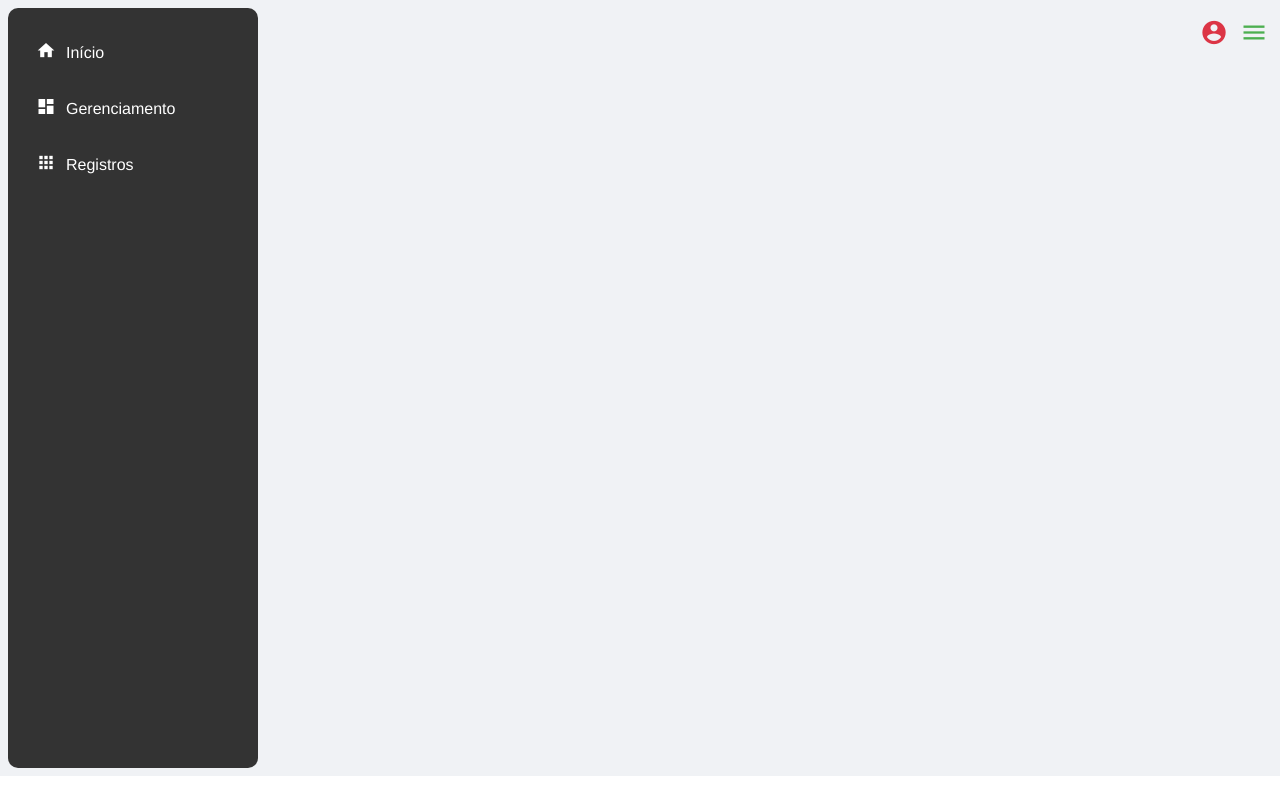
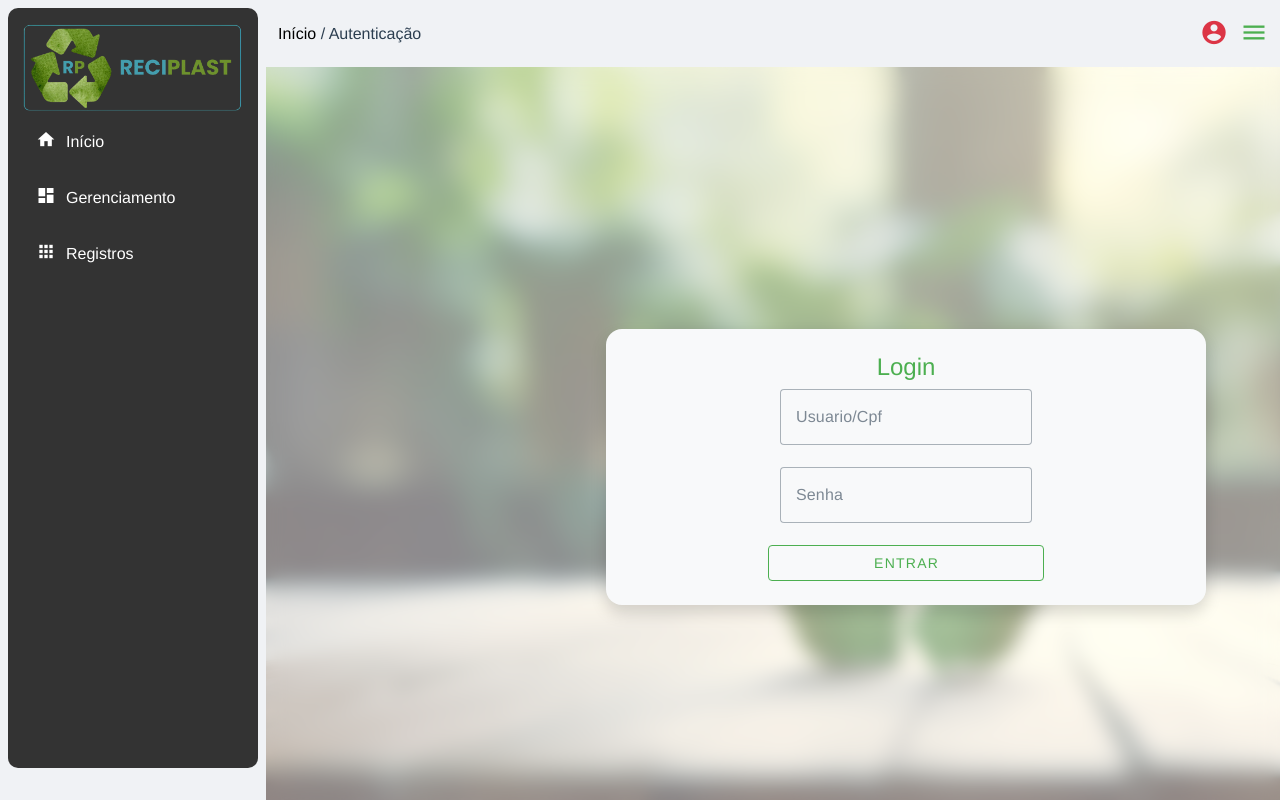
Before and after one commit to oondels/reciplast, a Vue app: page /login in a window 1280 px wide. Built offline with nearby package versions, Linux system fonts and the light colour scheme; what vue3-apexcharts would draw is missing.

Commit message:
rota rotaZ aprotegiada e login

```diff
--- a/src/components/NavBar.vue
+++ b/src/components/NavBar.vue
@@ -1,7 +1,10 @@
 <template>
   <nav class="shadow-none navbar navbar-main navbar-expand-lg border-radius-xl" data-scroll="true">
     <div class="px-3 py-1 container-fluid">
-      <div class="pag-atual">{{ pageName() }}</div>
+      <div class="pag-atual">
+        <router-link to="/"> Início </router-link> /
+        {{ pageName() === "Início" ? "" : pageName() }}
+      </div>
 
       <div class="actions">
         <v-dialog max-width="400">
@@ -39,7 +42,7 @@
 
                 <v-text-field
                   :rules="[required]"
-									type="password"
+                  type="password"
                   label="Senha"
                   variant="outlined"
                   color="success"
@@ -63,7 +66,7 @@
             </v-card>
           </template>
 
-					<!-- User Logado -->
+          <!-- User Logado -->
           <template v-else v-slot:default="{ isActive }">
             <v-card>
               <v-card-title
@@ -207,4 +210,9 @@ export default {
 };
 </script>
 
-<style scoped></style>
+<style scoped>
+a {
+  text-decoration: none;
+  color: black;
+}
+</style>
--- a/src/components/SideNav.vue
+++ b/src/components/SideNav.vue
@@ -1,7 +1,7 @@
 <template>
   <aside class="side-nav m-2" :class="showSideNav ? 'show' : ''">
     <router-link to="/">
-      <!-- <img class="mw-100" src="logo.png" alt="logo reciplast" /> -->
+      <img class="mw-100" src="logo.png" alt="logo reciplast" />
     </router-link>
 
     <div class="w-auto">
@@ -83,7 +83,7 @@ export default {
 }
 
 .nav-button:hover {
-  background-color: rgba(255, 255, 255, 0.5);
+  background-color: rgba(92, 255, 146, 0.5);
 }
 
 .nav-button i {
--- a/src/router/index.js
+++ b/src/router/index.js
@@ -1,5 +1,6 @@
 import DashBoard from '@/views/DashBoard.vue'
 import HomeView from '@/views/HomeView.vue'
+import Login from '@/views/Login.vue'
 import RegistrosApp from '@/views/RegistrosApp.vue'
 import { createRouter, createWebHistory } from 'vue-router'
 
@@ -12,12 +13,19 @@ const routes = [
   {
     path: '/dashboard',
     name: 'Gerenciamento',
-    component: DashBoard
+    component: DashBoard,
+		meta: {requiresAuth: true}
   },
   {
     path: '/registros',
     name: 'Registro Fabricação',
-    component: RegistrosApp
+    component: RegistrosApp,
+		meta: {requiresAuth: true}
+  },
+  {
+    path: '/login',
+    name: 'Autenticação',
+    component: Login,
   },
 ]
 
@@ -26,4 +34,15 @@ const router = createRouter({
   routes
 })
 
+router.beforeEach((to, from, next) => {
+	const requiresAuth = to.matched.some(record => record.meta.requiresAuth)
+	const isAuthenticated = !!sessionStorage.getItem("token")
+
+	if (requiresAuth && !isAuthenticated) {
+		next('/login')
+	} else {
+		next()
+	}
+})
+
 export default router
--- /dev/null
+++ b/src/views/Login.vue
@@ -0,0 +1,114 @@
+<template>
+  <div class="login-container d-flex align-items-center">
+    <div
+      class="login-form bg-light rounded-4 shadow p-4 d-flex flex-column justify-content-center align-items-center row col-12 flex-wrap"
+    >
+      <div class="login-title">
+        <h4 class="text-success text-center">Login</h4>
+      </div>
+
+      <v-text-field
+        class="col-6"
+        v-model="userCpf"
+        variant="outlined"
+        color="success"
+        label="Usuario/Cpf"
+      />
+      <v-text-field
+        class="col-6"
+        v-model="password"
+        variant="outlined"
+        color="success"
+        type="password"
+        label="Senha"
+      />
+
+      <v-btn @click="login" class="col-6" variant="outlined" color="success">Entrar</v-btn>
+    </div>
+  </div>
+	<alert-component ref="alert"/>
+  <Footer />
+</template>
+
+<script>
+import AlertComponent from "@/components/Alert.vue";
+import Footer from "@/components/Footer.vue";
+import axios from "axios";
+import ip from "../ip";
+
+export default {
+  name: "LoginRoute",
+  components: { Footer, AlertComponent },
+
+  data() {
+    return {
+      userCpf: null,
+      password: null,
+    };
+  },
+
+  mounted() {},
+  methods: {
+    login() {
+      const data = {
+        userCpf: this.userCpf,
+        password: this.password,
+      };
+
+      axios
+        .post(`${ip}/auth/login`, data)
+        .then((response) => {
+          const token = response.data.token;
+          sessionStorage.setItem("token", token);
+
+          console.log(response.data);
+          this.$refs.alert.mostrarAlerta(
+            "success",
+            "check_circle",
+            "Sucesso",
+            response.data.message
+          );
+
+          setTimeout(() => {
+            window.location.reload();
+          }, 1500);
+        })
+        .catch((error) => {
+          console.error("Erro ao fazer login", error);
+          this.$refs.alert.mostrarAlerta("warning", "warning", "Erro", error.response.data.message);
+        });
+    },
+  },
+};
+</script>
+
+<style scoped>
+.login-container {
+  width: 100vw;
+  height: 100vh;
+  background: url("../../public/recycle-bg.jpg") no-repeat center center;
+  background-size: cover;
+  display: flex;
+  align-items: center;
+  justify-content: center;
+  position: relative;
+}
+
+.login-container::before {
+  content: "";
+  position: absolute;
+  top: 0;
+  left: 0;
+  right: 0;
+  bottom: 0;
+  background: rgba(255, 255, 255, 0.5); /* Ajuste a opacidade conforme necessário */
+  backdrop-filter: blur(10px); /* Ajuste o valor do desfoque conforme necessário */
+  z-index: 1;
+}
+
+.login-form {
+  position: relative;
+  z-index: 2;
+  max-width: 600px;
+}
+</style>
```
Also changed, not shown: public/recycle-bg.jpg (added).
